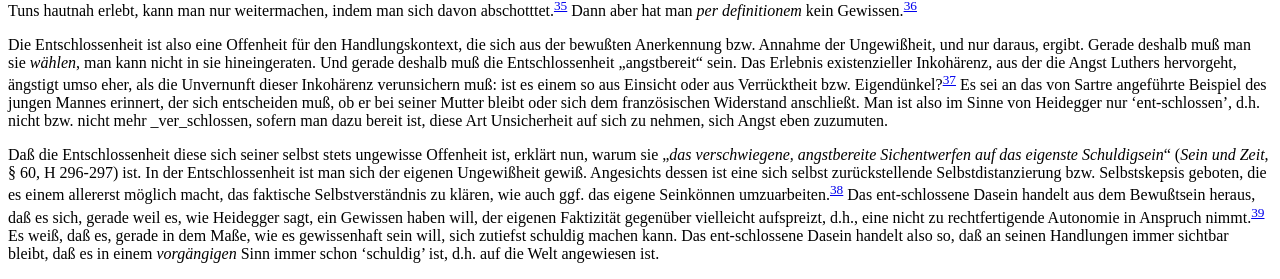
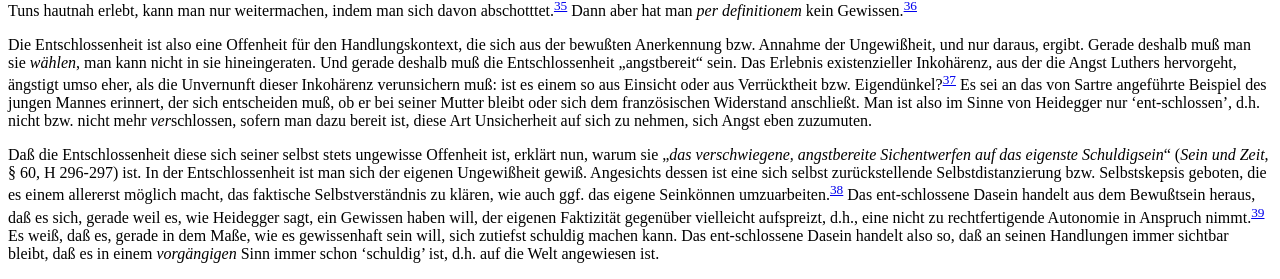
Before and after one commit to klepas/bruins-site, a Jekyll site: the page built from papers/_posts/2009-06-24-Was-ist-eigentlich-Eigentlichkeit.md, in a window 1280 px wide and 900 px high, scrolled down 4189 px. Shown: the part 184-463 px from the top of the window. Built offline with Jekyll 4.4.1, drawn with Linux system fonts in a browser that asks for light colours; nearby versions of some CDN libraries; some web fonts are replaced.

Commit message:
italicisation using <i>

```diff
--- a/papers/_posts/2009-06-24-Was-ist-eigentlich-Eigentlichkeit.md
+++ b/papers/_posts/2009-06-24-Was-ist-eigentlich-Eigentlichkeit.md
@@ -84,7 +84,7 @@ Offenbar kann man sich die Angst nur insofern zumuten, als man davon ernsthaft b
 
 Unter Entschlossenheit versteht also Heidegger das Freisein für diese das Selbst potenziell erschütternde Einsicht—eine Einsicht, deren man sich im vornhinein nie sicher sein kann. Daraus erklärt sich, warum er die Entschlossenheit am Phänomen des _Gewissens_ gewinnt.[^34] Zur Gewissenhaftigkeit gehört nicht, daß man an der eigenen Richtigkeit stur festhält. Der Gewissenhafte vergewissert sich ständig seiner Sache, d.h., er ist stets dazu bereit, sich von den Tatsachen, mit denen er es zu tun hat, in Frage stellen zu lassen. Zum wesentlichen Bestandteil der Gewissenhaftigkeit gehört also ein selbstkritisches Moment, das stets auf die jeweilige Situation in ihrer vielleicht unwiederholbaren Einzigartigkeit gerichtet bleibt, darauf achtend, ob das Handeln dieser Situation hier und jetzt gerecht wird. Es ist also nur insofern möglich, gewissenhafter Nazi zu sein, als man über eine äußerst begrenzte moralische Erfahrung verfügt. Sofern man als Nazi die Folgen des eigenen Tuns hautnah erlebt, kann man nur weitermachen, indem man sich davon abschotttet.[^35] Dann aber hat man _per definitionem_ kein Gewissen.[^36]
 
-Die Entschlossenheit ist also eine Offenheit für den Handlungskontext, die sich aus der bewußten Anerkennung bzw. Annahme der Ungewißheit, und nur daraus, ergibt. Gerade deshalb muß man sie _wählen_, man kann nicht in sie hineingeraten. Und gerade deshalb muß die Entschlossenheit „angstbereit“ sein. Das Erlebnis existenzieller Inkohärenz, aus der die Angst Luthers hervorgeht, ängstigt umso eher, als die Unvernunft dieser Inkohärenz verunsichern muß: ist es einem so aus Einsicht oder aus Verrücktheit bzw. Eigendünkel?[^37] Es sei an das von Sartre angeführte Beispiel des jungen Mannes erinnert, der sich entscheiden muß, ob er bei seiner Mutter bleibt oder sich dem französischen Widerstand anschließt. Man ist also im Sinne von Heidegger nur ‘ent-schlossen’, d.h. nicht bzw. nicht mehr _ver_schlossen, sofern man dazu bereit ist, diese Art Unsicherheit auf sich zu nehmen, sich Angst eben zuzumuten.
+Die Entschlossenheit ist also eine Offenheit für den Handlungskontext, die sich aus der bewußten Anerkennung bzw. Annahme der Ungewißheit, und nur daraus, ergibt. Gerade deshalb muß man sie _wählen_, man kann nicht in sie hineingeraten. Und gerade deshalb muß die Entschlossenheit „angstbereit“ sein. Das Erlebnis existenzieller Inkohärenz, aus der die Angst Luthers hervorgeht, ängstigt umso eher, als die Unvernunft dieser Inkohärenz verunsichern muß: ist es einem so aus Einsicht oder aus Verrücktheit bzw. Eigendünkel?[^37] Es sei an das von Sartre angeführte Beispiel des jungen Mannes erinnert, der sich entscheiden muß, ob er bei seiner Mutter bleibt oder sich dem französischen Widerstand anschließt. Man ist also im Sinne von Heidegger nur ‘ent-schlossen’, d.h. nicht bzw. nicht mehr <i>ver</i>schlossen, sofern man dazu bereit ist, diese Art Unsicherheit auf sich zu nehmen, sich Angst eben zuzumuten.
 
 Daß die Entschlossenheit diese sich seiner selbst stets ungewisse Offenheit ist, erklärt nun, warum sie „_das verschwiegene, angstbereite Sichentwerfen auf das eigenste Schuldigsein_“ (_Sein und Zeit_, § 60, H 296-297) ist. In der Entschlossenheit ist man sich der eigenen Ungewißheit gewiß. Angesichts dessen ist eine sich selbst zurückstellende Selbstdistanzierung bzw. Selbstskepsis geboten, die es einem allererst möglich macht, das faktische Selbstverständnis zu klären, wie auch ggf. das eigene Seinkönnen umzuarbeiten.[^38] Das ent-schlossene Dasein handelt aus dem Bewußtsein heraus, daß es sich, gerade weil es, wie Heidegger sagt, ein Gewissen haben will, der eigenen Faktizität gegenüber vielleicht aufspreizt, d.h., eine nicht zu rechtfertigende Autonomie in Anspruch nimmt.[^39] Es weiß, daß es, gerade in dem Maße, wie es gewissenhaft sein will, sich zutiefst schuldig machen kann. Das ent-schlossene Dasein handelt also so, daß an seinen Handlungen immer sichtbar bleibt, daß es in einem _vorgängigen_ Sinn immer schon ‘schuldig’ ist, d.h. auf die Welt angewiesen ist.
 
```
